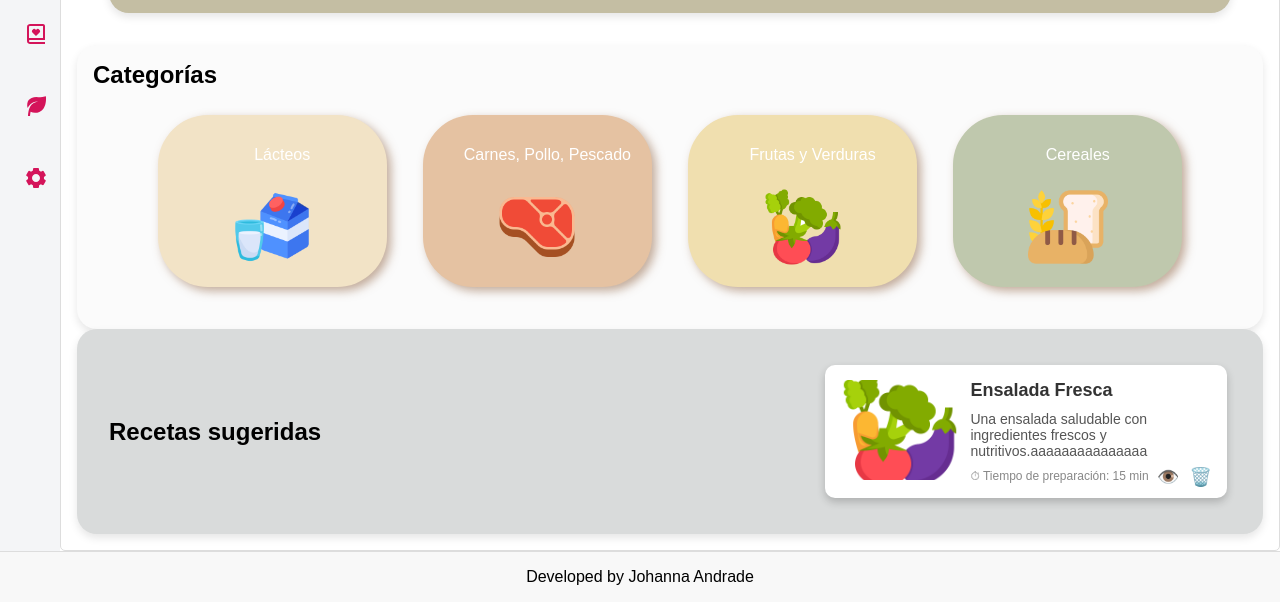
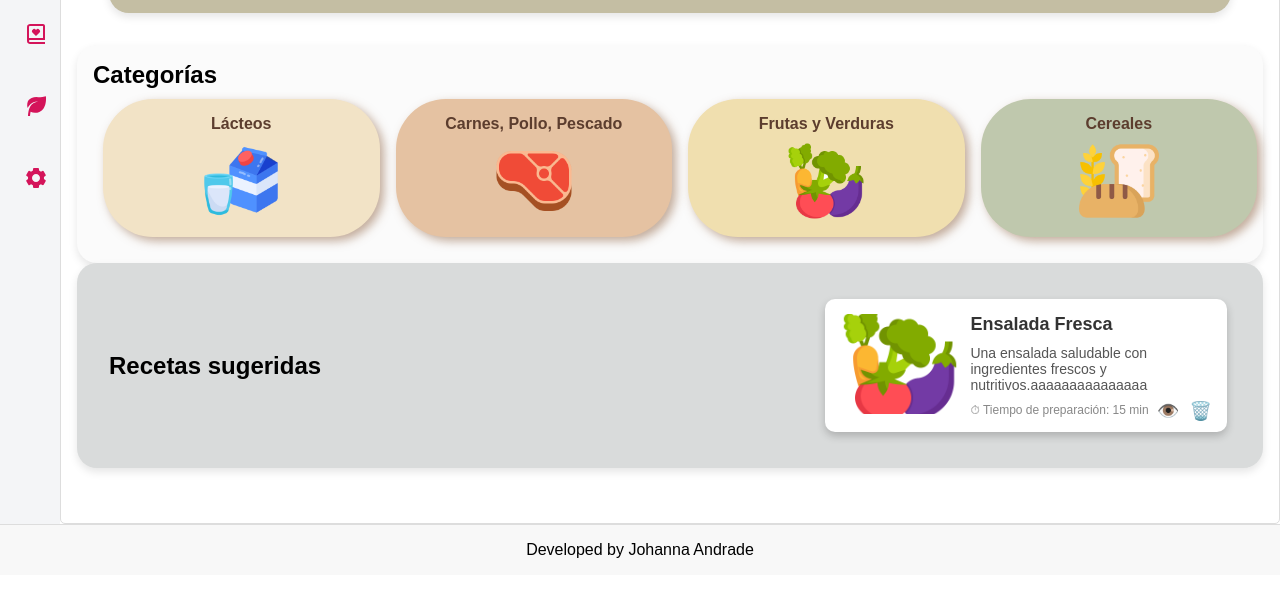
Before and after one commit to jandrader14/market-recipes, a website: page src/dashboard/dashboard.html in a window 1280 px wide. Shown: the part 225-827 px from the top of the page. After the commit the page ends 800 px from the top, so only its background shows below. Drawn offline with Linux system fonts and the light colour scheme.

Commit message:
Ajuste de color y tamaños de los categories item

```diff
--- a/assets/css/dashboard.css
+++ b/assets/css/dashboard.css
@@ -182,8 +182,10 @@ section {
   display: grid;
   gap: 1rem;
   grid-template-columns: repeat(4, 1fr);
-  grid-template-rows: repeat(1, auto);
-  padding: 1rem;
+  grid-template-rows: repeat(1, 1fr);
+  width: 100%;
+  max-width: 1200px;
+
 }
 
 
@@ -213,32 +215,49 @@ section {
   margin: 10px;
   overflow-wrap: break-word;
   padding: 1rem;
+  width: 100%;
+  max-width: 600px;
 }
 
-.categories_item1 span,
-.categories_item2 span,
-.categories_item3 span,
-.categories_item4 span {
-  color: var(--white);
-  font-size: 1rem;
-  padding: 5px;
-  margin: 10px;
-  text-align: center;
-  display: block; /* Asegura que el span se comporte como un bloque */
-  hyphens: auto; /* Permite que las palabras largas se dividan y ajusten al contenedor */
-  overflow-wrap: break-word; /* Permite que las palabras largas se dividan y ajusten al contenedor */
-  width: 100%; /* Asegura que el span ocupe todo el ancho del contenedor */
-  box-sizing: border-box; /* Incluye el padding y el borde en el ancho total */
+.categories_item1_text,
+.categories_item2_text,
+.categories_item3_text,
+.categories_item4_text {
+  display: flex;
+  justify-content: center;
+  align-items: center;
+  width: 100%;
 }
 
-.categories_item1 img,
-.categories_item2 img,
-.categories_item3 img,
-.categories_item4 img {
-  width: 80px;
-  height: 80px;
+.categories_item1_text span,
+.categories_item2_text span,
+.categories_item3_text span,
+.categories_item4_text span {
+  font-size: 1rem;
+  font-weight: bold;
+  color: #5C3D2E;
+}
+
+.categories_item1_image,
+.categories_item2_image,
+.categories_item3_image,
+.categories_item4_image {
+  display: flex;
+  justify-content: center;
+  align-items: center;
+  width: 100%;
+}
+
+.categories_item1_image img,
+.categories_item2_image img,
+.categories_item3_image img,
+.categories_item4_image img {
+  max-width: 80px;
+  height: auto;
+  max-height: 80px;
   object-fit: contain;
 }
+
 
 /*----------------------------*/
 
--- a/src/dashboard/dashboard.html
+++ b/src/dashboard/dashboard.html
@@ -154,19 +154,19 @@
 
           <div class="categories">
             <div class="categories_item1">
-              <div class="categories_item1-text">
+              <div class="categories_item1_text">
                 <span>Lácteos</span>
               </div>
-              <div class="categories_item1-image">
+              <div class="categories_item1_image">
                 <img src="/assets/imagenes/leche.png" alt="Productos Lacteos" />
               </div>
             </div>
 
             <div class="categories_item2">
-              <div class="categories_item2-text">
+              <div class="categories_item2_text">
                 <span>Carnes, Pollo, Pescado</span>
               </div>
-              <div class="categories_item2-image">
+              <div class="categories_item2_image">
                 <img src="/assets/imagenes/bife.png" alt="Carnes" />
               </div>
             </div>
```
